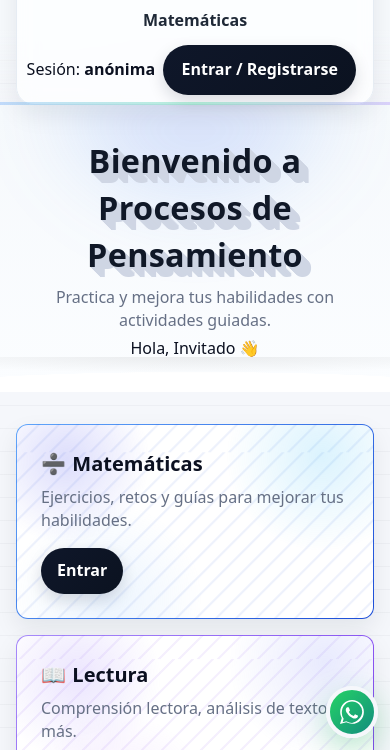
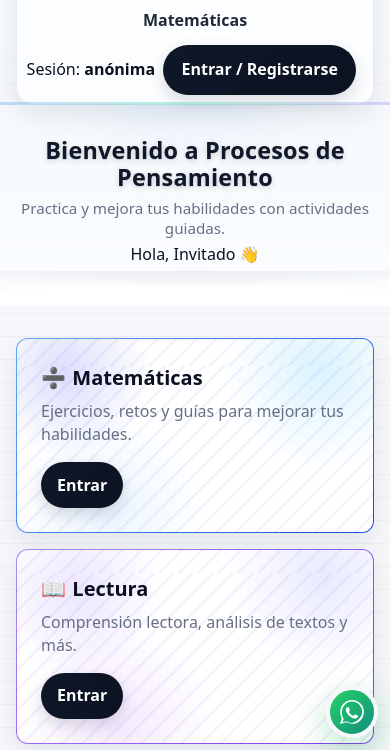
Before and after one commit to alejandrokno1/LineXpert, a plain HTML site: page index.html in a window 390 px wide. Shown: the part 94-844 px from the top of the page. Drawn offline with Linux system fonts and the light colour scheme.

Commit message:
fix(index.css): mejora legibilidad en móvil y limpia duplicados

```diff
--- a/index.css
+++ b/index.css
@@ -131,6 +131,7 @@ button,input,select,textarea{font:inherit}
 .titulo-3d{
   margin:0; font-size:clamp(2rem, 1rem + 4vw, 3rem);
   font-weight:900; letter-spacing:.3px; color:#101827;
+  /* efecto 3D (solo desktop / tablet) */
   text-shadow:
     1px 1px 0 var(--canto), 2px 2px 0 var(--canto), 3px 3px 0 var(--canto),
     4px 4px 0 var(--canto), 5px 5px 0 var(--canto), 6px 6px 0 var(--canto),
@@ -198,7 +199,7 @@ button,input,select,textarea{font:inherit}
   .rejilla{grid-template-columns:1fr}
 }
 
-/* 9) Header móvil (≤640px) */
+/* 9) Header + Hero móvil (≤640px) — optimizado */
 @media (max-width:640px){
   .navegacion{
     display:grid;
@@ -217,15 +218,23 @@ button,input,select,textarea{font:inherit}
   }
   .navegacion > .enlace{grid-column:1 / -1; justify-self:center; padding:.35rem .6rem}
   .logo{width:32px; height:32px}
-  .hero-3d__contenedor{padding:var(--sp-8) var(--sp-4) var(--sp-4)}
+
+  .hero-3d__contenedor{
+    padding:var(--sp-8) var(--sp-4) var(--sp-6);
+    max-width:920px;              /* evita líneas larguísimas en móviles anchos */
+  }
   .titulo-3d{
-    font-size:clamp(1.6rem, 4.2vw + 1rem, 2.2rem);
+    font-size: clamp(1.5rem, 6.4vw, 2.1rem);
+    line-height: 1.15;
+    letter-spacing: .2px;
+    word-break: break-word;
+    hyphens: auto;
+    /* sombra ligera para que no se “empaste” */
     text-shadow:
-      1px 1px 0 var(--canto), 2px 2px 0 var(--canto), 3px 3px 0 var(--canto),
-      4px 4px 0 var(--canto), 5px 5px 0 var(--canto), 6px 6px 0 var(--canto),
-      7px 7px 0 var(--canto), 8px 8px 0 var(--canto), 9px 9px 0 var(--canto),
-      10px 10px 0 var(--canto);
+      0 1px 0 var(--canto),
+      0 2px 8px rgba(2,6,23,.18) !important;
   }
+  .subtitulo{font-size:.95rem; line-height:1.3}
 }
 
 /* 9.1) Ultra-estrecho (≤420px) */
@@ -243,6 +252,13 @@ button,input,select,textarea{font:inherit}
     width:100%; padding:.65rem .9rem; border-radius:14px; font-size:.95rem;
   }
   .barra-superior{padding:.6rem}
+
+  .titulo-3d{
+    font-size: clamp(1.35rem, 6vw, 1.8rem);
+    text-shadow:
+      0 1px 0 var(--canto),
+      0 2px 6px rgba(2,6,23,.16) !important;
+  }
 }
 
 /* 10) Dark mode */
@@ -261,6 +277,17 @@ button,input,select,textarea{font:inherit}
     color:#e5e7eb; box-shadow:0 6px 16px rgba(0,0,0,.45), inset 0 1px 0 rgba(255,255,255,.06);
   }
   .panel--acento::before{opacity:.8}
+}
+
+/* 10.1) Dark + móvil: sombras más suaves para el título */
+@media (max-width:640px) and (prefers-color-scheme: dark){
+  :root{ --canto:#1a2437; }
+  .titulo-3d{
+    color:#e7ebff;
+    text-shadow:
+      0 1px 0 rgba(0,0,0,.35),
+      0 2px 10px rgba(0,0,0,.45) !important;
+  }
 }
 
 /* 11) Reduce motion */
@@ -352,9 +379,18 @@ button,input,select,textarea{font:inherit}
 }
 .boton-wsp:hover{transform:translateY(-2px); box-shadow:0 16px 32px rgba(2,6,23,.25)}
 .boton-wsp svg{width:28px; height:28px; fill:currentColor}
-@media (hover:none){ .boton-wsp{ animation:pulse 3s ease-in-out infinite } }
-@keyframes pulse{ 0%,100%{ box-shadow:0 10px 24px rgba(2,6,23,.20) } 50%{ box-shadow:0 12px 34px rgba(37,211,102,.35) } }
+
+/* Móvil para botón WSP (único bloque, sin duplicados) */
 @media (max-width:640px){
-  .boton-wsp{right:12px; bottom:12px; width:52px; height:52px}
-  .boton-wsp svg{width:24px; height:24px}
+  .boton-wsp{ right:12px; bottom:12px; width:52px; height:52px }
+  .boton-wsp svg{ width:24px; height:24px }
 }
+
+/* Animación pulsante solo en pantallas táctiles */
+@media (hover:none){
+  .boton-wsp{ animation:pulse 3s ease-in-out infinite }
+}
+@keyframes pulse{
+  0%,100%{ box-shadow:0 10px 24px rgba(2,6,23,.20) }
+  50%{    box-shadow:0 12px 34px rgba(37,211,102,.35) }
+}
```
